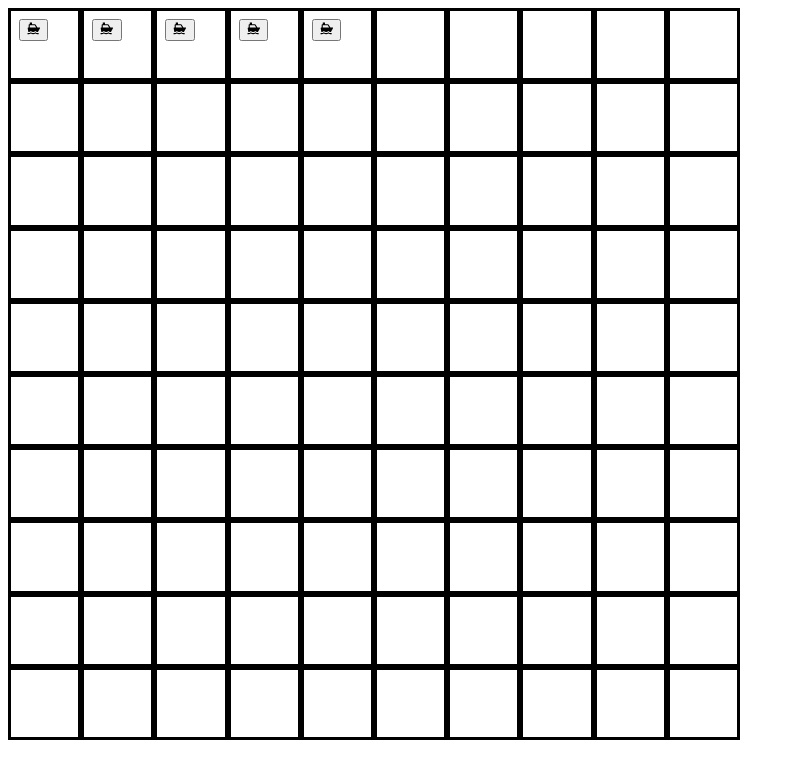
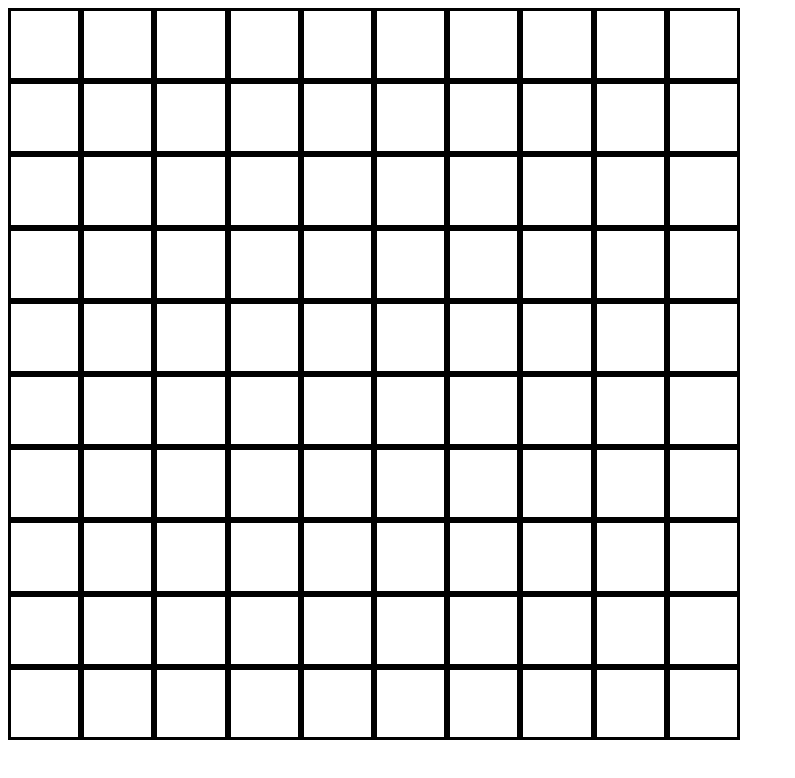
Before and after one commit to earacena/battleship-webapp-frontend, a React (Create React App) app: page / in a window 1280 px wide. Shown: the top 778 px of the page, without its empty margins (0-795 px from the left). Built offline with nearby package versions, Linux system fonts and the light colour scheme.

Commit message:
Modify Piece into a presentation component

```diff
--- a/src/features/Battleship/components/Piece/Piece.tsx
+++ b/src/features/Battleship/components/Piece/Piece.tsx
@@ -1,9 +1,7 @@
-import React from 'react';
-import { useDraggable } from '@dnd-kit/core';
-import { CSS } from '@dnd-kit/utilities';
+import React, { forwardRef } from 'react';
 import { RiShip2Fill } from 'react-icons/ri';
 
-export type PieceProps = {
+export interface PieceProps extends React.HTMLAttributes<HTMLDivElement> {
   id: string;
   x: number;
   y: number;
@@ -12,25 +10,10 @@ export type PieceProps = {
   rotated: boolean;
 };
 
-function Piece({ id, type, rotated, x, y }: PieceProps) {
-  const { attributes, listeners, setNodeRef, transform } = useDraggable({
-    id: id
-  });
-
-  const style = {
-    transform: CSS.Translate.toString(transform),
-  }
-
-  return (
-    <button
-      ref={setNodeRef}
-      style={style}
-      {...listeners}
-      {...attributes}
-    >
-      <RiShip2Fill />
-    </button>
-  )
-}
+const Piece = forwardRef<HTMLDivElement, PieceProps>(({children, ...props}, ref) => {
+    return (
+      <div ref={ref} {...props}> {children} </div>
+    );
+});
 
 export default Piece;
```
